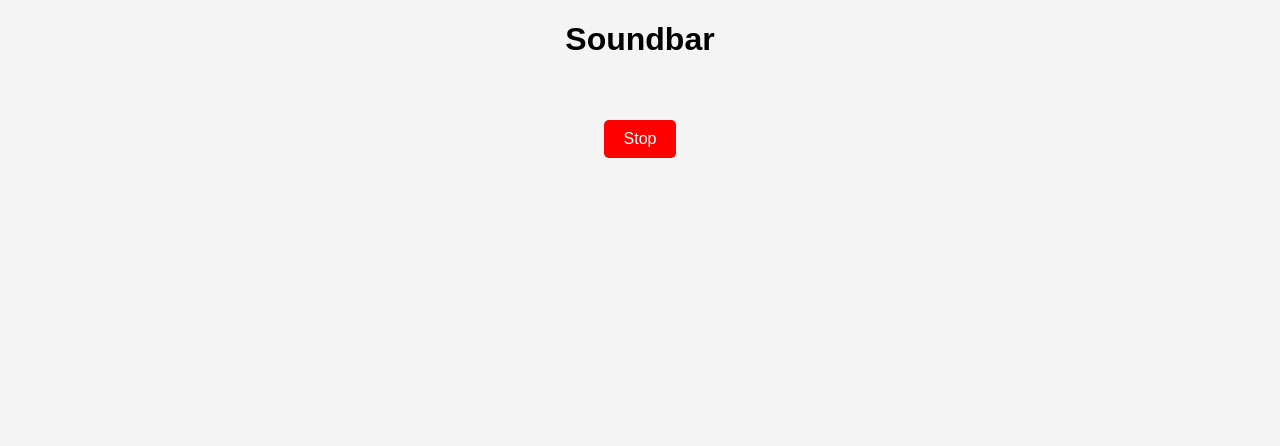
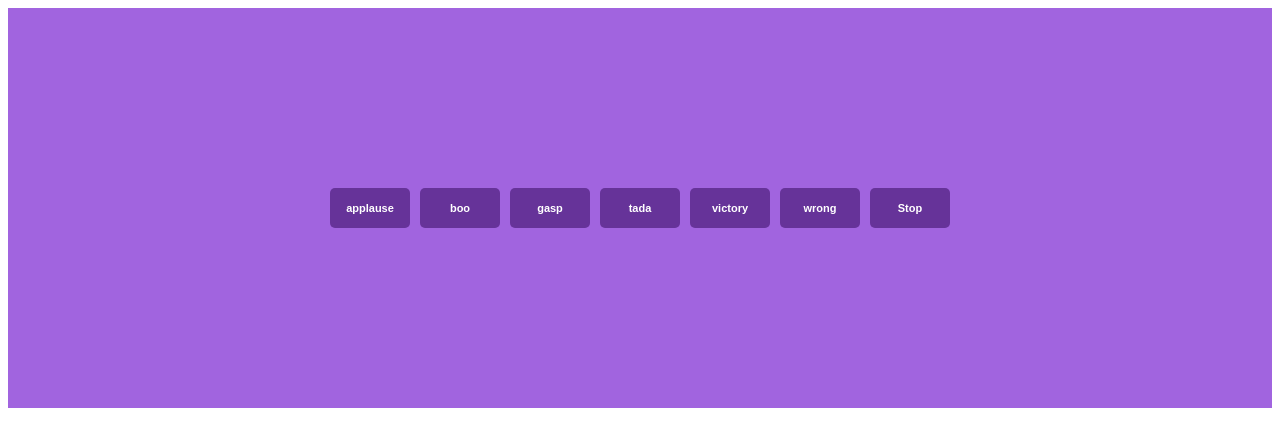
Before and after one commit to acciojob/Soundbar-kartik120-pk, a website: page main.html in a window 1280 px wide. Drawn offline with Linux system fonts and the light colour scheme.

Commit message:
created a submission

```diff
--- a/main.html
+++ b/main.html
@@ -1,18 +1,19 @@
 <!DOCTYPE html>
-<html lang="en">
+
+<html>
+
 <head>
-    <meta charset="UTF-8">
-    <meta name="viewport" content="width=device-width, initial-scale=1.0">
-    <title>Soundbar</title>
-    <link rel="stylesheet" href="styles.css">
+	<link rel="stylesheet" href="styles.css">
 </head>
+
 <body>
-    <h1>Soundbar</h1>
-    <div id="buttons"></div>
-    <button class="stop">Stop</button>
+	<!-- the entire body must be written by student -->
+	<div class="buttons">
+	</div>
+	<audio id="audio-player" controls style="display: none;"></audio>
+    <script type="text/javascript" src="./script.js">
+</script>
 
-    <audio id="audio-player"></audio> <!-- Persistent audio element for Cypress -->
+</body>
 
-    <script src="script.js"></script>
-</body>
 </html>
--- a/script.js
+++ b/script.js
@@ -1,38 +1,23 @@
-const sounds = ["sound1", "sound2", "sound3", "sound4", "sound5"]; // Ensure these files exist
-const buttonsDiv = document.getElementById("buttons");
-const audioPlayer = document.getElementById("audio-player");
-let currentAudio = null;
+let sounds = ["applause.mp3", "boo.mp3", "gasp.mp3", "tada.mp3", "victory.mp3", "wrong.mp3"];
+let buttonsContainer = document.querySelector(".buttons");
+const audioPlayer = document.querySelector("#audio-player");
 
-// Create buttons dynamically
-sounds.forEach((sound, index) => {
-    const btn = document.createElement("button");
-    btn.classList.add("btn");
-    btn.innerText = `Sound ${index + 1}`;
-    btn.dataset.sound = sound;
-    btn.addEventListener("click", () => playSound(sound));
-    buttonsDiv.appendChild(btn);
+ sounds.forEach(sound => {
+	const btn = document.createElement("button");
+	btn.className = "btn";
+	btn.textContent = sound.replace(".mp3", "");
+	btn.addEventListener("click", () => {
+		audioPlayer.src = `sounds/${sound}`;
+		audioPlayer.play();
+	});
+	buttonsContainer.appendChild(btn);
 });
 
-// Function to play sound
-function playSound(sound) {
-    stopSound(); // Stop currently playing sound
-    const audioFilePath = `sounds/${sound}.mp3`;
-
-    // Ensure Cypress can detect the <audio> element
-    audioPlayer.src = audioFilePath;
-    audioPlayer.load(); // Load the new audio source
-    audioPlayer.play().then(() => {
-        console.log(`Playing: ${sound}.mp3`);
-    }).catch(error => {
-        console.error("Audio play error:", error);
-    });
-
-    // Handle errors
-    audioPlayer.onerror = function () {
-        console.error(`Error loading sound: ${audioFilePath}`);
-        alert(`Failed to load ${audioFilePath}`);
-    };
-}
-
-// Stop sound function
-function stopSound
+const stopBtn = document.createElement("button");
+stopBtn.className = "stop btn";
+stopBtn.textContent = "Stop";
+stopBtn.addEventListener("click", ()=>{
+	audioPlayer.pause();
+	audioPlayer.currentTime = 0;
+})
+buttonsContainer.appendChild(stopBtn);
--- a/styles.css
+++ b/styles.css
@@ -1,42 +1,22 @@
-body {
-    font-family: Arial, sans-serif;
-    text-align: center;
-    background-color: #f4f4f4;
+/*  your css code here. If applicable */
+
+.buttons{
+	background-color:#a164df;
+	height:50vh;
+	display:flex;
+	justify-content:center;
+	align-items:center;
+	gap:10px;
 }
 
-#buttons {
-    display: flex;
-    justify-content: center;
-    flex-wrap: wrap;
-    margin: 20px;
+.btn{
+	background-color:#663399;
+	height:40px;
+	width:80px;
+	color:white;
+	font-weight:bold;
+	border:none;
+	border-radius:5px;
+	cursor:pointer;
+	font-size:11px
 }
-
-.btn {
-    padding: 10px 20px;
-    margin: 10px;
-    font-size: 16px;
-    cursor: pointer;
-    border: none;
-    background-color: #3498db;
-    color: white;
-    border-radius: 5px;
-}
-
-.btn:hover {
-    background-color: #2980b9;
-}
-
-.stop {
-    padding: 10px 20px;
-    margin-top: 20px;
-    font-size: 16px;
-    cursor: pointer;
-    border: none;
-    background-color: red;
-    color: white;
-    border-radius: 5px;
-}
-
-.stop:hover {
-    background-color: darkred;
-}
```
